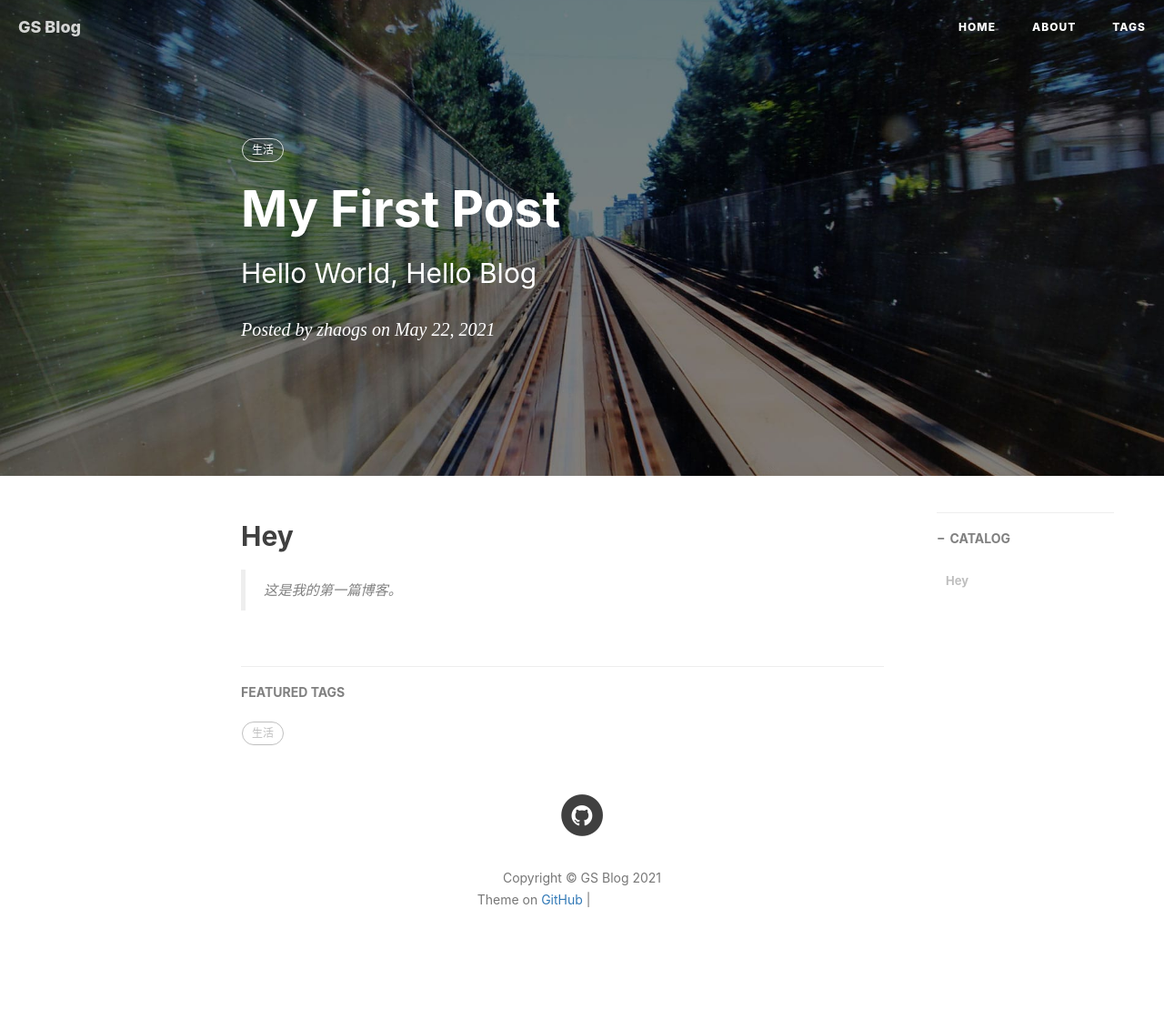
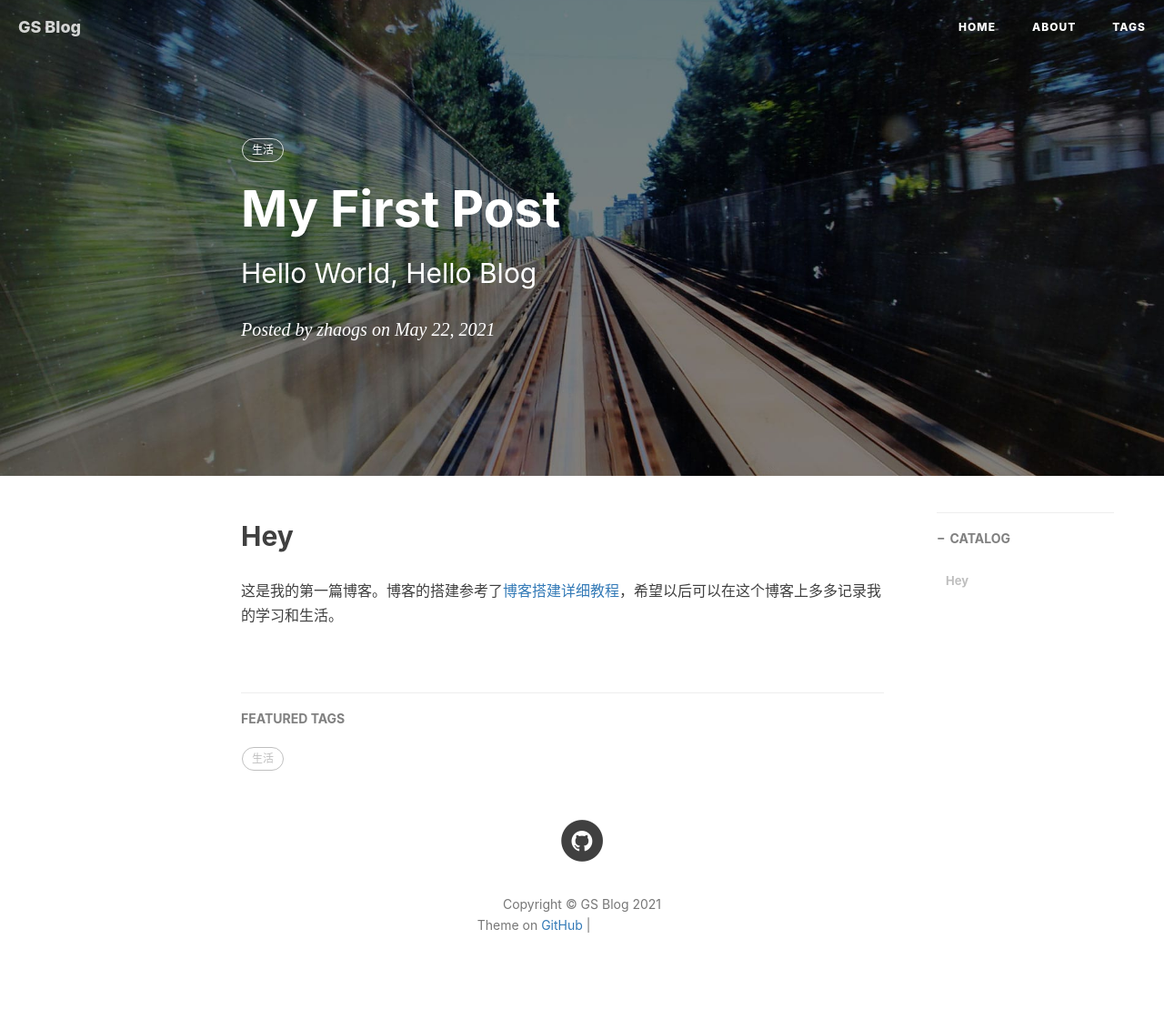
Before and after one commit to f1yfisher/f1yfisher.github.io, a Jekyll site: the page built from _posts/2021-05-22-myfirst.md, in a window 1280 px wide. Shown: the whole page at 91% size. Built offline with Jekyll 4.4.1, drawn with Linux system fonts in a browser that asks for light colours; nearby versions of some CDN libraries; comment, search, counter and statistics services are not loaded; before the commit the page ends 1093 px from its top, so only the background shows below that; grey boxes are pictures that could not be loaded.

Commit message:
Update 2021-05-22-myfirst.md

```diff
--- a/_posts/2021-05-22-myfirst.md
+++ b/_posts/2021-05-22-myfirst.md
@@ -11,4 +11,4 @@ tags:								#标签
 ---
 
 ## Hey
->这是我的第一篇博客。
+这是我的第一篇博客。博客的搭建参考了[博客搭建详细教程](https://github.com/qiubaiying/qiubaiying.github.io/wiki/%E5%8D%9A%E5%AE%A2%E6%90%AD%E5%BB%BA%E8%AF%A6%E7%BB%86%E6%95%99%E7%A8%8B)，希望以后可以在这个博客上多多记录我的学习和生活。
```
